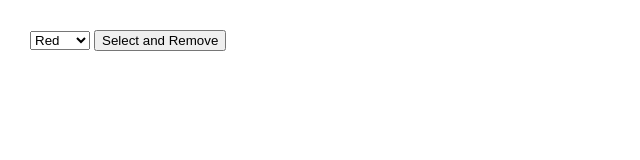
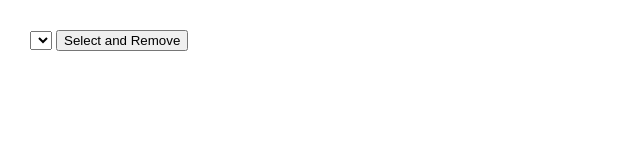
Before and after one commit to acciojob/remove-items-sumitsaurav1, a website: page main.html in a window 1280 px wide. Both pictures are taken after a click on the button "Select and Remove". Shown: the whole page, without its empty margins (0-640 px from the left). Drawn offline with Linux system fonts and the light colour scheme.

Commit message:
created a submission

```diff
--- a/main.html
+++ b/main.html
@@ -11,12 +11,12 @@
 	<body>
 		<form>
 			<select id="colorSelect">
-				<option>Red</option>
-				<option>Green</option>
-				<option>White</option>
-				<option>Black</option>
+				<option value="Red">Red</option>
+				<option value="Green">Green</option>
+				<option value="White">White</option>
+				<option value="Black">Black</option>
 			</select>
-			<input type="button" value="Select and Remove">
+			<input type="button" value="Select and Remove" id="btn">
 		</form>
 
 		<script type="text/javascript" src="./script.js">
--- a/script.js
+++ b/script.js
@@ -1 +1,16 @@
 //your JS code here. If required.
+let colorSelect = document.getElementById("colorSelect");
+let button = document.getElementById("btn");
+
+button.addEventListener('click',(e)=>{
+    e.preventDefault();
+
+    let colors = document.querySelectorAll("#colorSelect option")
+
+    for(let i=0;i<colors.length;i++){
+
+      if(colorSelect.value===colors[i].value){
+        colorSelect.removeChild(colors[i]);
+      }
+    }
+})
```
